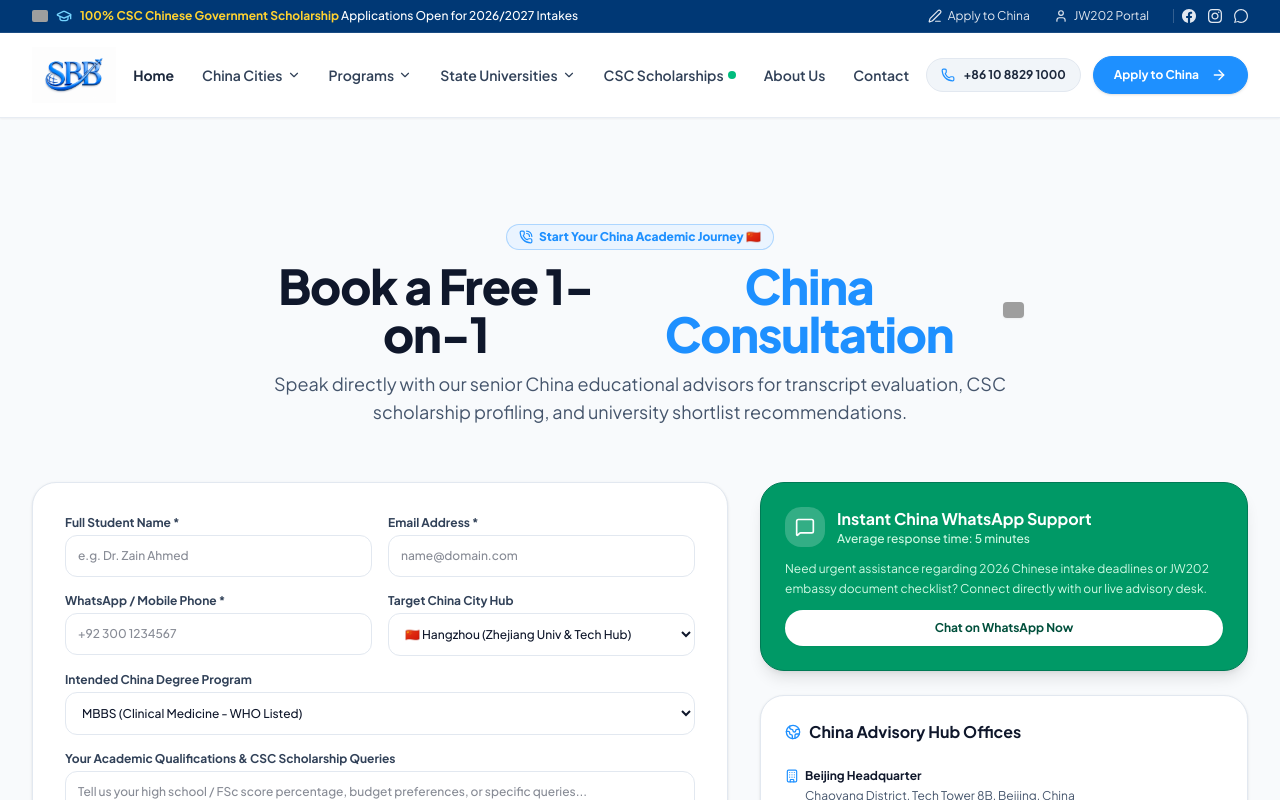
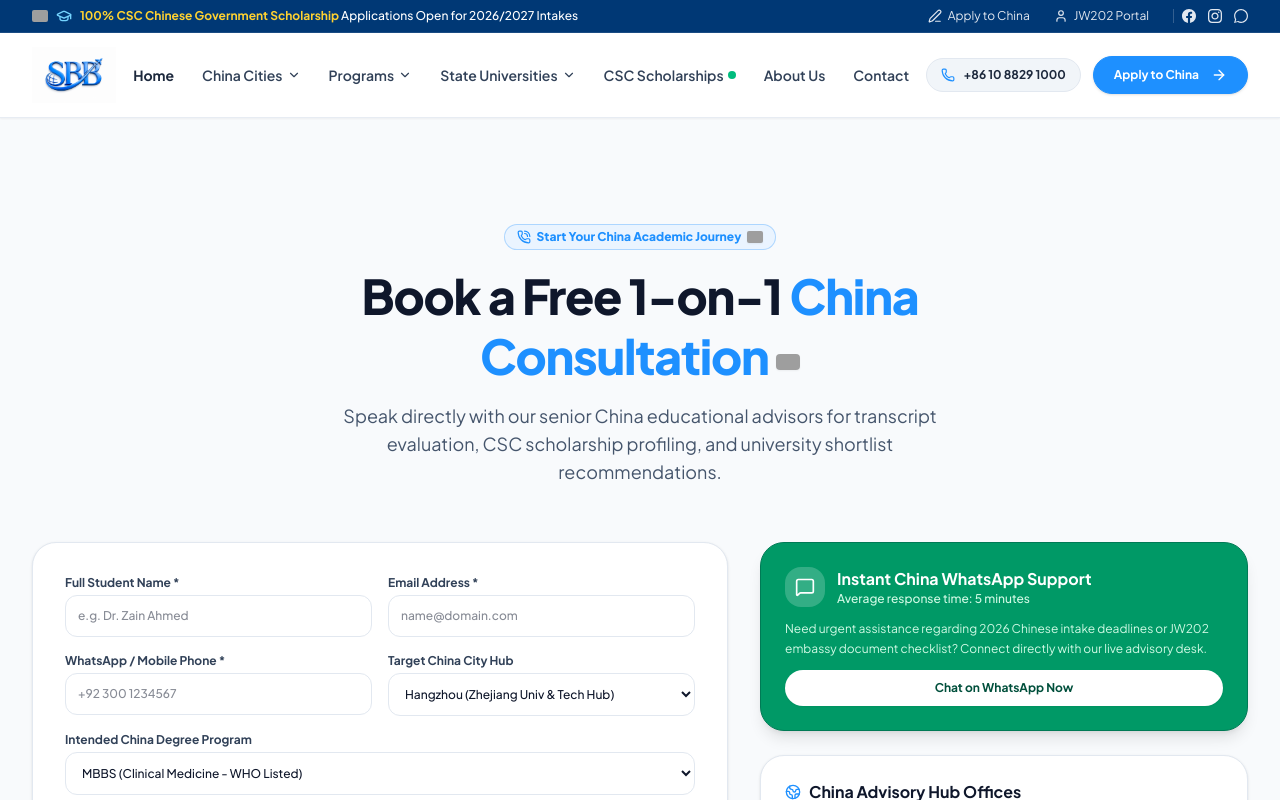
Before and after one commit to 00tatheer00/SBB-Consultancy-Project---China, a Next.js app: page /contact in a window 1280 px wide. Shown: the top 800 px of the page. Built offline with nearby package versions, Linux system fonts and the light colour scheme; grey boxes are pictures that could not be loaded.

Commit message:
Fix ContactSection heading layout to ensure unified alignment for Book a Free 1-on-1 China Consultation

```diff
--- a/src/components/contact-section.tsx
+++ b/src/components/contact-section.tsx
@@ -43,16 +43,17 @@ export const ContactSection: React.FC = () => {
     <section id="contact" className="py-20 sm:py-28 bg-[#F8FAFC] border-b border-slate-200/80 relative overflow-hidden">
       <div className="max-w-7xl mx-auto px-4 sm:px-6 lg:px-8">
         {/* Section Header */}
-        <div className="text-center max-w-3xl mx-auto space-y-3">
+        <div className="text-center max-w-3xl mx-auto space-y-4">
           <Badge variant="primary" className="mx-auto">
-            <PhoneCall className="w-3.5 h-3.5" /> Start Your China Academic Journey 🇨🇳
+            <PhoneCall className="w-3.5 h-3.5 text-[#1E90FF]" />
+            <span>Start Your China Academic Journey</span>
+            <ChinaFlag size="sm" />
           </Badge>
-          <h2 className="text-3xl sm:text-5xl font-extrabold text-slate-900 tracking-tight flex items-center justify-center gap-3">
-            <span>Book a Free 1-on-1</span>
-            <span className="text-[#1E90FF]">China Consultation</span>
-            <ChinaFlag size="lg" />
+          <h2 className="text-3xl sm:text-5xl font-extrabold text-slate-900 tracking-tight leading-tight">
+            Book a Free 1-on-1 <span className="text-[#1E90FF]">China Consultation</span>{" "}
+            <ChinaFlag size="lg" className="inline-block align-middle" />
           </h2>
-          <p className="text-slate-600 text-base sm:text-lg font-normal">
+          <p className="text-slate-600 text-base sm:text-lg font-normal max-w-2xl mx-auto">
             Speak directly with our senior China educational advisors for transcript evaluation, CSC scholarship profiling, and university shortlist recommendations.
           </p>
         </div>
@@ -132,13 +133,13 @@ export const ContactSection: React.FC = () => {
                         onChange={(e) => setFormData({ ...formData, city: e.target.value })}
                         className="w-full p-3 rounded-xl border border-slate-200 text-xs font-medium text-slate-900 focus:outline-none focus:border-[#1E90FF] bg-white"
                       >
-                        <option value="Hangzhou Hub">🇨🇳 Hangzhou (Zhejiang Univ & Tech Hub)</option>
-                        <option value="Beijing Hub">🇨🇳 Beijing (Tsinghua & Peking Capital)</option>
-                        <option value="Shanghai Hub">🇨🇳 Shanghai (Fudan & SJTU Megacity)</option>
-                        <option value="Nanjing Hub">🇨🇳 Nanjing (Medical & Pharma Hub)</option>
-                        <option value="Wuhan Hub">🇨🇳 Wuhan (Engineering & Tech Hub)</option>
-                        <option value="Guangzhou Hub">🇨🇳 Guangzhou (Canton Trade Hub)</option>
-                        <option value="Xi'an Hub">🇨🇳 Xi'an (Silk Road Academic Hub)</option>
+                        <option value="Hangzhou Hub">Hangzhou (Zhejiang Univ & Tech Hub)</option>
+                        <option value="Beijing Hub">Beijing (Tsinghua & Peking Capital)</option>
+                        <option value="Shanghai Hub">Shanghai (Fudan & SJTU Megacity)</option>
+                        <option value="Nanjing Hub">Nanjing (Medical & Pharma Hub)</option>
+                        <option value="Wuhan Hub">Wuhan (Engineering & Tech Hub)</option>
+                        <option value="Guangzhou Hub">Guangzhou (Canton Trade Hub)</option>
+                        <option value="Xi'an Hub">Xi'an (Silk Road Academic Hub)</option>
                       </select>
                     </div>
                   </div>
```
